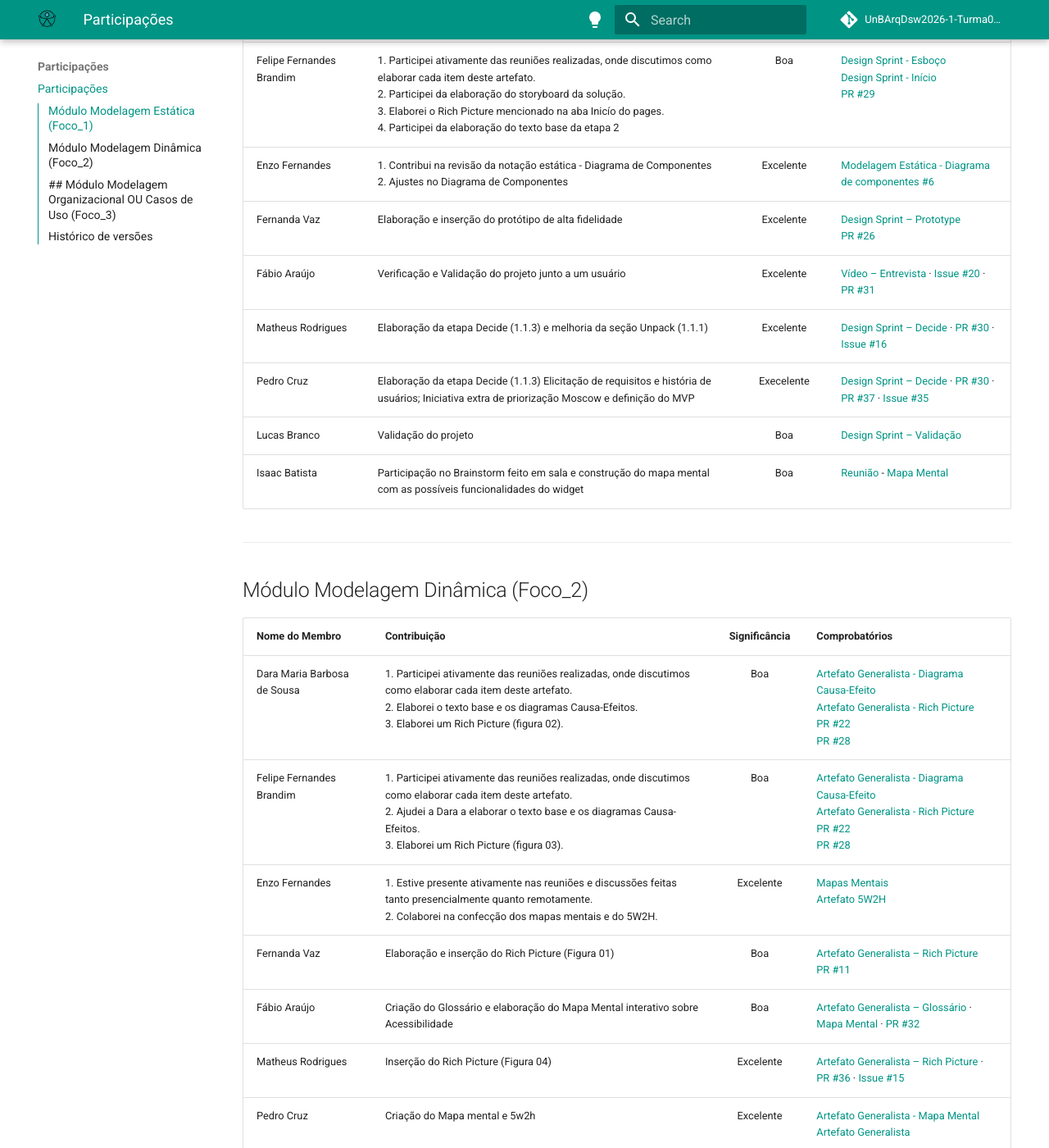
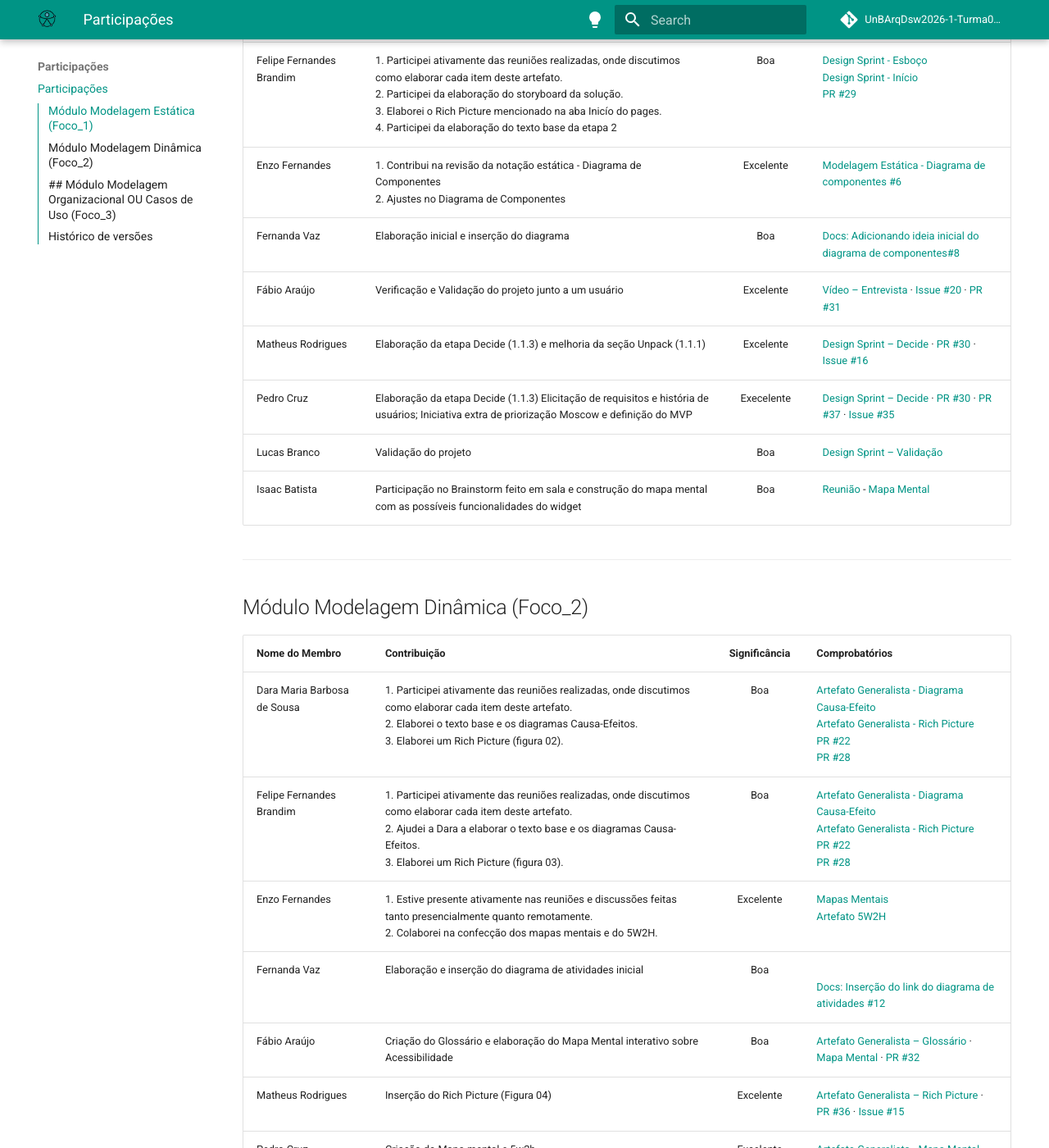
Before and after one commit to UnBArqDsw2026-1-Turma02/2026.01-T02_G4_AcessibilidadeJa_Entrega_02, an MkDocs documentation site: the page built from docs/Modelagem/2.4.ParticipacoesModelagem.md, in a window 1280 px wide and 1400 px high, scrolled down 513 px. Shown: the whole window at 82% size. Built offline with MkDocs 1.6.1 and Material for MkDocs 9.7.7, drawn with Linux system fonts in a browser that asks for light colours; comment, search, counter and statistics services are not loaded.

Commit message:
Docs: Adicionando contribuição

```diff
--- a/docs/Modelagem/2.4.ParticipacoesModelagem.md
+++ b/docs/Modelagem/2.4.ParticipacoesModelagem.md
@@ -13,7 +13,7 @@ Toda a rastreabilidade do projeto está sendo feita por meio das Issues e Milest
 | Dara Maria Barbosa de Sousa | Elaborei a estrutura base do diagrama de classes e adicionei duas classes de recursos                                   |      Boa      | [Diagrama de Classe #10](https://github.com/UnBArqDsw2026-1-Turma02/2026.01-T02_G4_AcessibilidadeJa_Entrega_02/commit/70d9debfce78994639c8c98ea744503016992125)<br>                |
 | Felipe Fernandes Brandim    | 1. Participei ativamente das reuniões realizadas, onde discutimos como elaborar cada item deste artefato.<br>2. Participei da elaboração do storyboard da solução.<br>3. Elaborei o Rich Picture mencionado na aba Inicío do pages.<br>4. Participei da elaboração do texto base da etapa 2 |      Boa      | [Design Sprint - Esboço](https://unbarqdsw2026-1-turma02.github.io/2026.01-T02_G4_AcessibilidadeJa_Entrega_01/Base/1.1.DesignSprint.html#112-esboco-sketch)<br>[Design Sprint - Início](https://unbarqdsw2026-1-turma02.github.io/2026.01-T02_G4_AcessibilidadeJa_Entrega_01/)<br>[PR #29](https://github.com/UnBArqDsw2026-1-Turma02/2026.01-T02_G4_AcessibilidadeJa_Entrega_01/commit/b4ac43f11bb528ada27f38f833c0d73a383e27a4)                                                       |
 | Enzo Fernandes              | 1. Contribui na revisão da notação estática - Diagrama de Componentes <br>2. Ajustes no Diagrama de Componentes                                                                                                                                                                             |   Excelente   | [Modelagem Estática - Diagrama de componentes #6](https://github.com/UnBArqDsw2026-1-Turma02/2026.01-T02_G4_AcessibilidadeJa_Entrega_02/issues/6)<br>                                                                                                                                                                                                                                                                                                                                   |
-| Fernanda Vaz                | Elaboração e inserção do protótipo de alta fidelidade                                                                                                                                                                                                                                       |   Excelente   | [Design Sprint – Prototype](https://unbarqdsw2026-1-turma02.github.io/2026.01-T02_G4_AcessibilidadeJa_Entrega_01/Base/1.1.DesignSprint.html#114-prototype)<br>[PR #26](https://github.com/UnBArqDsw2026-1-Turma02/2026.01-T02_G4_AcessibilidadeJa_Entrega_01/pull/26)                                                                                                                                                                                                                   |
+| Fernanda Vaz                | Elaboração inicial e inserção do diagrama                                                                                                                                                                                                                                     |   Boa   |  [Docs: Adicionando ideia inicial do diagrama de componentes#8](https://github.com/UnBArqDsw2026-1-Turma02/2026.01-T02_G4_AcessibilidadeJa_Entrega_02/pull/8)<br>                                                                                                                                                                                                                  |
 | Fábio Araújo                | Verificação e Validação do projeto junto a um usuário                                                                                                                                                                                                                                       |   Excelente   | [Vídeo – Entrevista](https://youtu.be/2YobbkmMEFM) · [Issue #20](https://github.com/UnBArqDsw2026-1-Turma02/2026.01-T02_G4_AcessibilidadeJa_Entrega_01/issues/20) · [PR #31](https://github.com/UnBArqDsw2026-1-Turma02/2026.01-T02_G4_AcessibilidadeJa_Entrega_01/pull/31)                                                                                                                                                                                                             |
 | Matheus Rodrigues           | Elaboração da etapa Decide (1.1.3) e melhoria da seção Unpack (1.1.1)                                                                                                                                                                                                                       |   Excelente   | [Design Sprint – Decide](https://unbarqdsw2026-1-turma02.github.io/2026.01-T02_G4_AcessibilidadeJa_Entrega_01/Base/1.1.DesignSprint.html#113-decide) · [PR #30](https://github.com/UnBArqDsw2026-1-Turma02/2026.01-T02_G4_AcessibilidadeJa_Entrega_01/pull/30) · [Issue #16](https://github.com/UnBArqDsw2026-1-Turma02/2026.01-T02_G4_AcessibilidadeJa_Entrega_01/issues/16)                                                                                                           |
 | Pedro Cruz                  | Elaboração da etapa Decide (1.1.3) Elicitação de requisitos e história de usuários; Iniciativa extra de priorização Moscow e definição do MVP                                                                                                                                               |  Execelente   | [Design Sprint – Decide](https://unbarqdsw2026-1-turma02.github.io/2026.01-T02_G4_AcessibilidadeJa_Entrega_01/Base/1.1.DesignSprint.html#113-decide) · [PR #30](https://github.com/UnBArqDsw2026-1-Turma02/2026.01-T02_G4_AcessibilidadeJa_Entrega_01/pull/30) · [PR #37](https://github.com/UnBArqDsw2026-1-Turma02/2026.01-T02_G4_AcessibilidadeJa_Entrega_01/pull/37) · [Issue #35](https://github.com/UnBArqDsw2026-1-Turma02/2026.01-T02_G4_AcessibilidadeJa_Entrega_01/issues/35) |
@@ -29,7 +29,7 @@ Toda a rastreabilidade do projeto está sendo feita por meio das Issues e Milest
 | Dara Maria Barbosa de Sousa | 1. Participei ativamente das reuniões realizadas, onde discutimos como elaborar cada item deste artefato.<br>2. Elaborei o texto base e os diagramas Causa-Efeitos.<br>3. Elaborei um Rich Picture (figura 02).                 |      Boa      | [Artefato Generalista - Diagrama Causa-Efeito](https://unbarqdsw2026-1-turma02.github.io/2026.01-T02_G4_AcessibilidadeJa_Entrega_01/Base/1.2.ArtefatoGeneralista.html#diagrama-de-causa-e-efeito-ishikawa)<br>[Artefato Generalista - Rich Picture](https://unbarqdsw2026-1-turma02.github.io/2026.01-T02_G4_AcessibilidadeJa_Entrega_01/Base/1.2.ArtefatoGeneralista.html#rich-picture)<br>[PR #22](https://github.com/UnBArqDsw2026-1-Turma02/2026.01-T02_G4_AcessibilidadeJa_Entrega_01/commit/bdadc128b6f04c11731d260bd236b9830676268f)<br>[PR #28](https://github.com/UnBArqDsw2026-1-Turma02/2026.01-T02_G4_AcessibilidadeJa_Entrega_01/commit/ff8f66a1817ef026dcc42d54aad826f34e2f5e68) |
 | Felipe Fernandes Brandim    | 1. Participei ativamente das reuniões realizadas, onde discutimos como elaborar cada item deste artefato.<br>2. Ajudei a Dara a elaborar o texto base e os diagramas Causa-Efeitos.<br>3. Elaborei um Rich Picture (figura 03). |      Boa      | [Artefato Generalista - Diagrama Causa-Efeito](https://unbarqdsw2026-1-turma02.github.io/2026.01-T02_G4_AcessibilidadeJa_Entrega_01/Base/1.2.ArtefatoGeneralista.html#diagrama-de-causa-e-efeito-ishikawa)<br>[Artefato Generalista - Rich Picture](https://unbarqdsw2026-1-turma02.github.io/2026.01-T02_G4_AcessibilidadeJa_Entrega_01/Base/1.2.ArtefatoGeneralista.html#rich-picture)<br>[PR #22](https://github.com/UnBArqDsw2026-1-Turma02/2026.01-T02_G4_AcessibilidadeJa_Entrega_01/commit/bdadc128b6f04c11731d260bd236b9830676268f)<br>[PR #28](https://github.com/UnBArqDsw2026-1-Turma02/2026.01-T02_G4_AcessibilidadeJa_Entrega_01/commit/ff8f66a1817ef026dcc42d54aad826f34e2f5e68) |
 | Enzo Fernandes              | 1. Estive presente ativamente nas reuniões e discussões feitas tanto presencialmente quanto remotamente.<br>2. Colaborei na confecção dos mapas mentais e do 5W2H.                                                              |   Excelente   | [Mapas Mentais](https://github.com/UnBArqDsw2026-1-Turma02/2026.01-T02_G4_AcessibilidadeJa_Entrega_01/issues/8)<br>[Artefato 5W2H](https://github.com/UnBArqDsw2026-1-Turma02/2026.01-T02_G4_AcessibilidadeJa_Entrega_01/issues/9)                                                                                                                                                                                                                                                                                                                                                                                                                                                             |
-| Fernanda Vaz                | Elaboração e inserção do Rich Picture (Figura 01)                                                                                                                                                                               |      Boa      | [Artefato Generalista – Rich Picture](https://unbarqdsw2026-1-turma02.github.io/2026.01-T02_G4_AcessibilidadeJa_Entrega_01/Base/1.2.ArtefatoGeneralista.html#rich-picture)<br>[PR #11](https://github.com/UnBArqDsw2026-1-Turma02/2026.01-T02_G4_AcessibilidadeJa_Entrega_01/pull/11)                                                                                                                                                                                                                                                                                                                                                                                                          |
+| Fernanda Vaz                | Elaboração e inserção do diagrama de atividades inicial                                                                                                                                                                            |      Boa      | <br>[Docs: Inserção do link do diagrama de atividades #12](https://github.com/UnBArqDsw2026-1-Turma02/2026.01-T02_G4_AcessibilidadeJa_Entrega_02/pull/12)                                                                                                                                                                                                                                                                                                                                                                                                          |
 | Fábio Araújo                | Criação do Glossário e elaboração do Mapa Mental interativo sobre Acessibilidade                                                                                                                                                |      Boa      | [Artefato Generalista – Glossário](https://unbarqdsw2026-1-turma02.github.io/2026.01-T02_G4_AcessibilidadeJa_Entrega_01/Base/1.2.ArtefatoGeneralista.html#glossario) · [Mapa Mental](assets/artefato-generalista/mapa.png) · [PR #32](https://github.com/UnBArqDsw2026-1-Turma02/2026.01-T02_G4_AcessibilidadeJa_Entrega_01/pull/32)                                                                                                                                                                                                                                                                                                                                                           |
 | Matheus Rodrigues           | Inserção do Rich Picture (Figura 04)                                                                                                                                                                                            |   Excelente   | [Artefato Generalista – Rich Picture](https://unbarqdsw2026-1-turma02.github.io/2026.01-T02_G4_AcessibilidadeJa_Entrega_01/Base/1.2.ArtefatoGeneralista.html#rich-picture) · [PR #36](https://github.com/UnBArqDsw2026-1-Turma02/2026.01-T02_G4_AcessibilidadeJa_Entrega_01/pull/36) · [Issue #15](https://github.com/UnBArqDsw2026-1-Turma02/2026.01-T02_G4_AcessibilidadeJa_Entrega_01/issues/15)                                                                                                                                                                                                                                                                                            |
 | Pedro Cruz                  | Criação do Mapa mental e 5w2h                                                                                                                                                                                                   |   Excelente   | [Artefato Generalista - Mapa Mental](https://unbarqdsw2026-1-turma02.github.io/2026.01-T02_G4_AcessibilidadeJa_Entrega_01/Base/1.2.ArtefatoGeneralista.html#mapas-mentais) [Artefato Generalista](https://github.com/UnBArqDsw2026-1-Turma02/2026.01-T02_G4_AcessibilidadeJa_Entrega_01/issues/8)                                                                                                                                                                                                                                                                                                                                                                                              |
```
